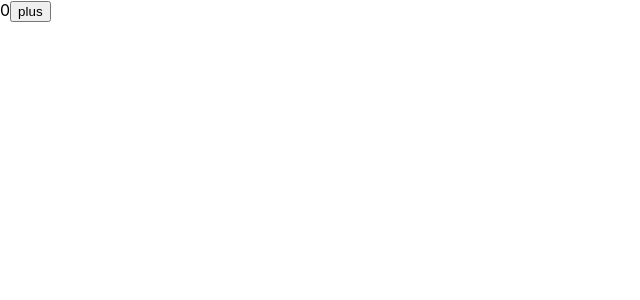
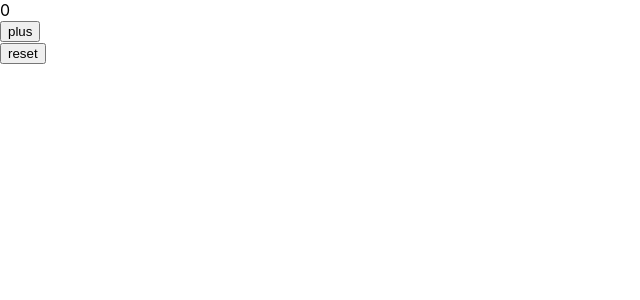
Before and after one commit to MichDist/extended-todo-list, a React (Create React App) app: page / in a window 1280 px wide. Shown: the top 300 px of the page, without its empty margins (0-640 px from the left). Built offline with nearby package versions, Linux system fonts and the light colour scheme.

Commit message:
More State Hooks

```diff
--- a/src/App.js
+++ b/src/App.js
@@ -2,6 +2,21 @@ import './App.css';
 //import ReactDOM from 'react-dom'
 import React, { useState } from 'react'
 
+const Display = ({counter}) => {
+  return (
+    <div>{counter}</div>
+  )
+}
+
+const Button = ({eventHandler, label}) => {
+  return (
+    <div>
+      <button onClick={eventHandler}>
+        {label}
+      </button>
+    </div>
+  )
+}
 
 const App = () => {
   const [counter, setCounter] = useState(0);
@@ -13,10 +28,9 @@ const App = () => {
 
   return (
     <div>
-      {counter}
-      <button onClick={handleClick}>
-        plus
-      </button>
+      <Display counter={counter}/>
+      <Button eventHandler={handleClick} label='plus'/>
+      <Button eventHandler={ () => setCounter(0)} label='reset'/>
     </div>
   )
 }
```
